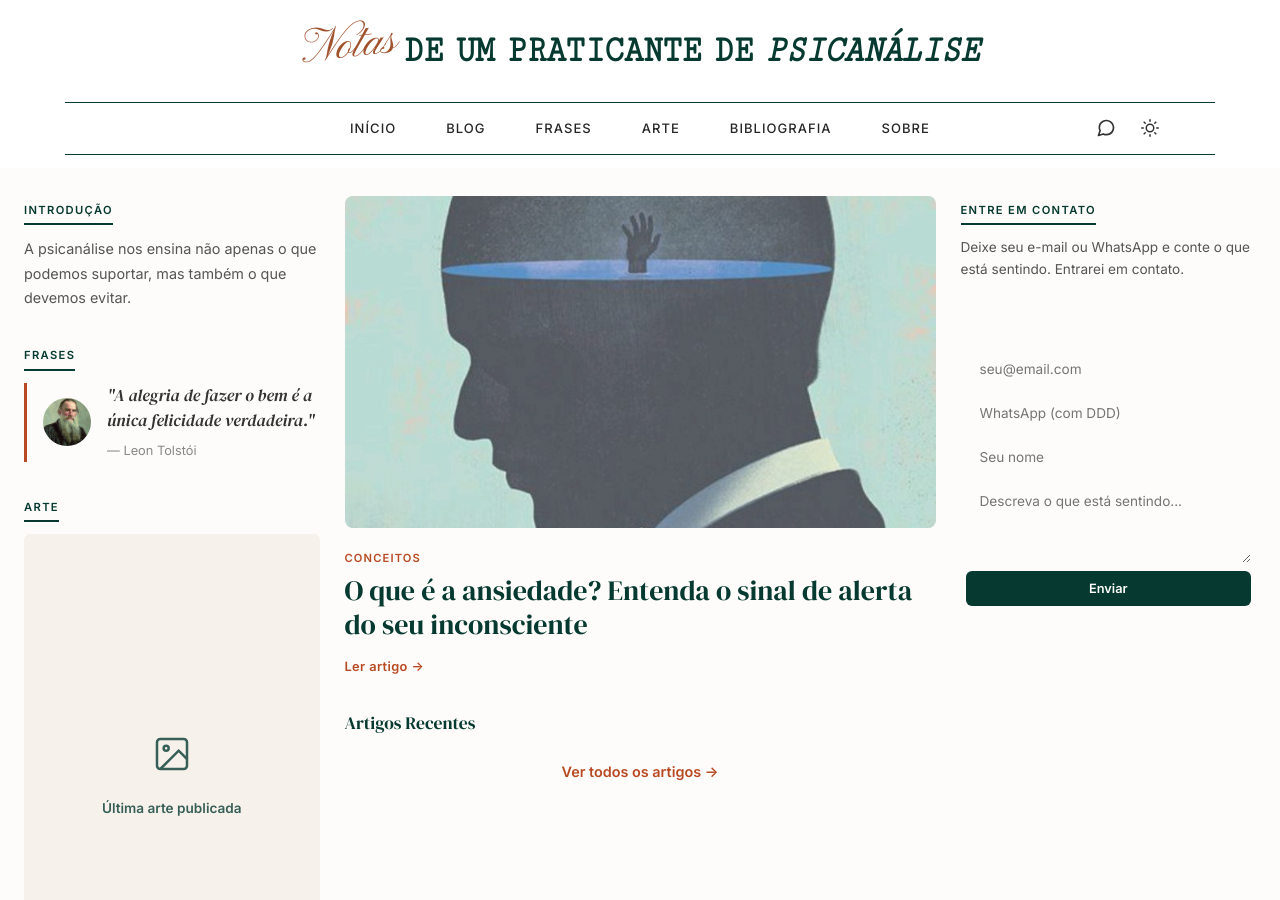
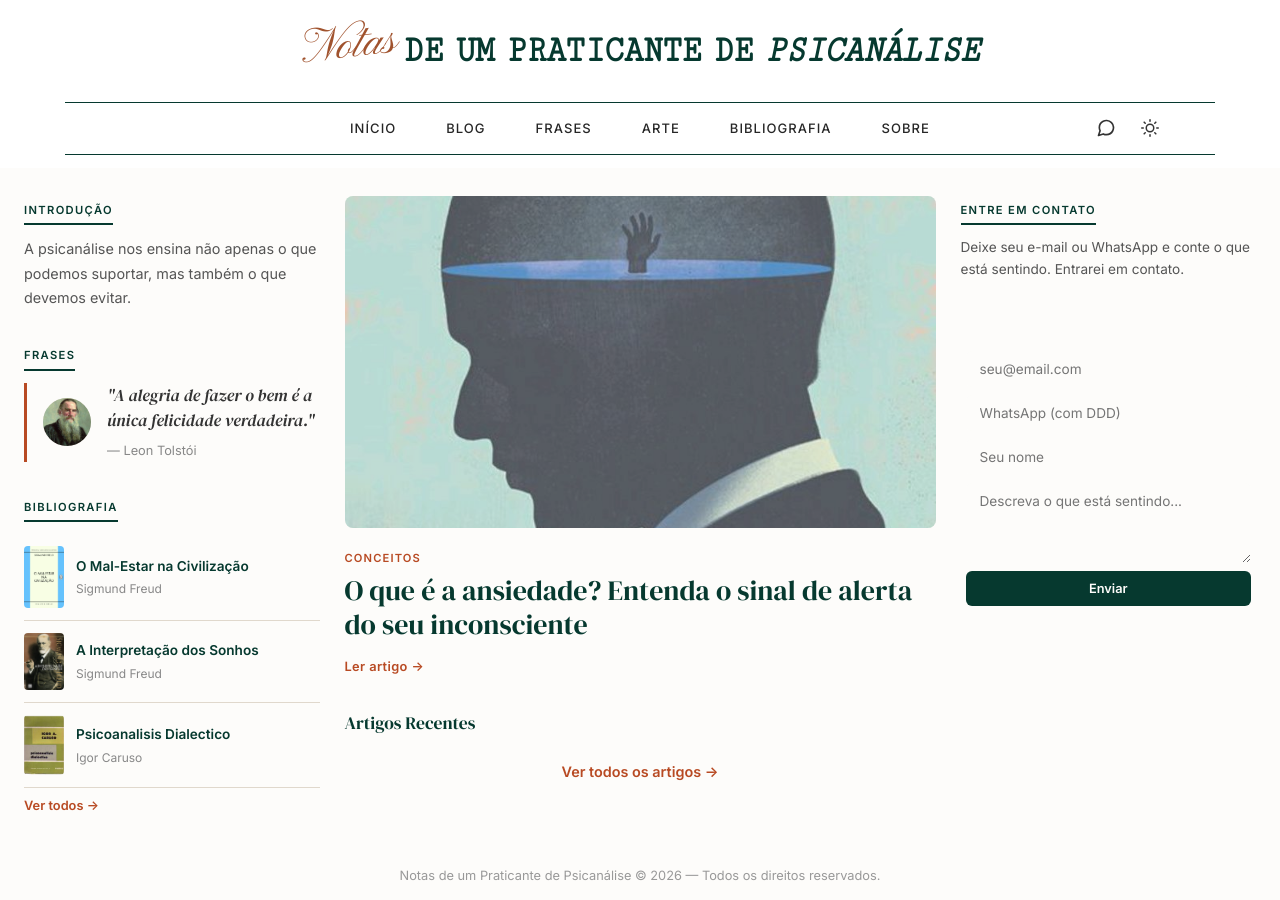
Before and after one commit to jeffsouzaoficial/blog-psi, a Jekyll site: the page built from index.html, in a window 1280 px wide and 900 px high. Built offline with Jekyll 4.4.1, drawn with Linux system fonts in a browser that asks for light colours.

Commit message:
Adiciona flag show_arte para ocultar seção na página inicial

```diff
--- a/_config.yml
+++ b/_config.yml
@@ -7,6 +7,7 @@ plugins:
   - jekyll-feed
 
 show_friends_group: false
+show_arte: false
 
 # Build settings
 permalink: /posts/:title/
--- a/index.html
+++ b/index.html
@@ -30,6 +30,7 @@ title: Blog
         </blockquote>
       </section>
 
+      {% if site.show_arte %}
       {% assign ultima_arte = site.data.artes | last %}
       <section class="homepage__prints-promo">
         <h2 class="section-label">Arte</h2>
@@ -50,6 +51,7 @@ title: Blog
         </div>
         {% endif %}
       </section>
+      {% endif %}
 
       <section class="homepage__bibliografia">
         <h2 class="section-label">Bibliografia</h2>
```
